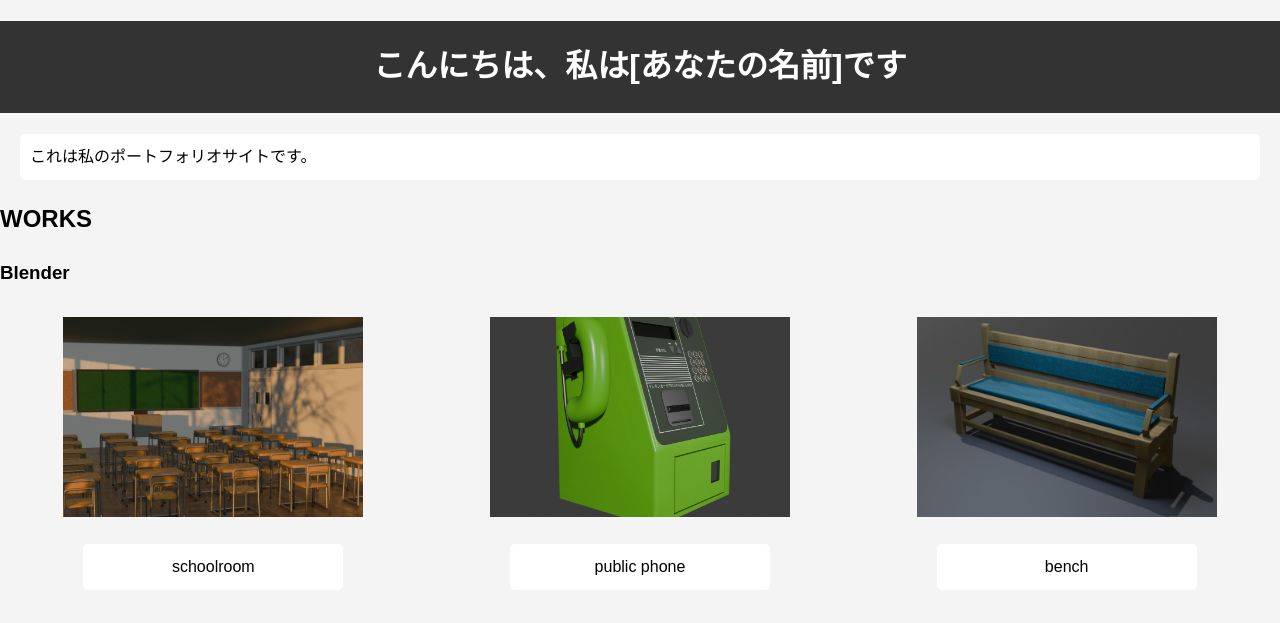
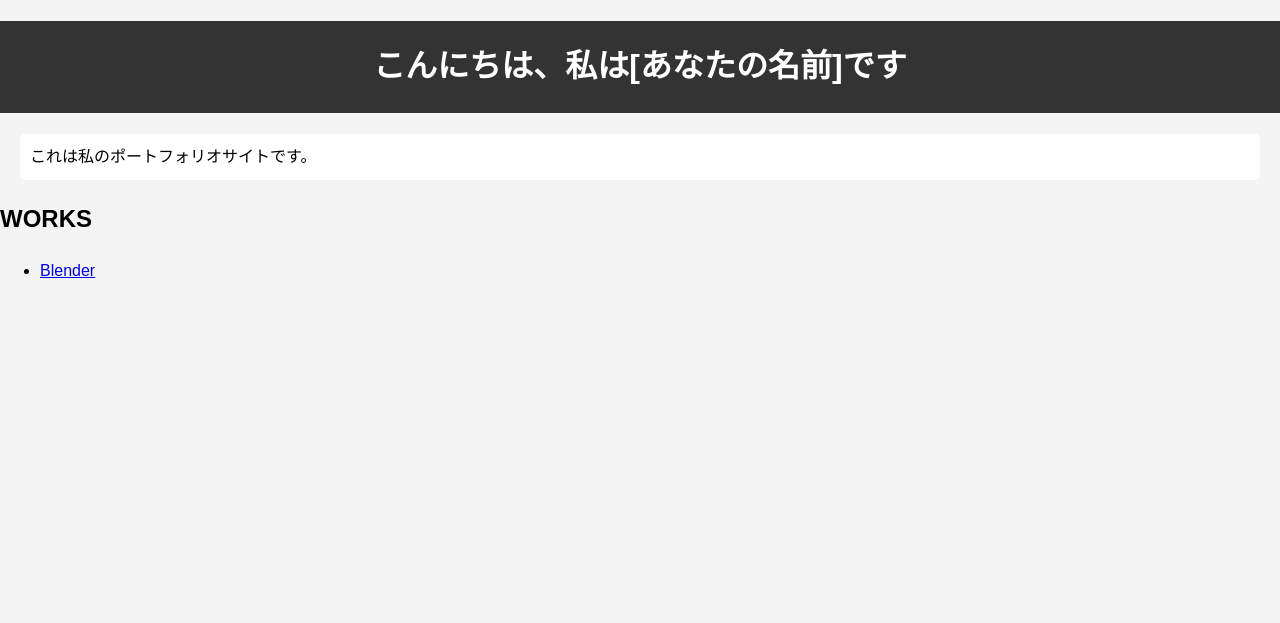
Before and after one commit to harukyabe2/harukyabe2.github.io, a plain HTML site: page index.html in a window 1280 px wide. Drawn offline with Linux system fonts and the light colour scheme.

Commit message:
Update index.html

```diff
--- a/index.html
+++ b/index.html
@@ -11,31 +11,9 @@
     <p>これは私のポートフォリオサイトです。</p>
 
     <h2 id="works">WORKS</h2>
-    <div id="blender">
-        <h3>Blender</h3>
-        <div class="gallery">
-            <div class="gallery-item">
-                <img src="image1.jpg" alt="作品1" class="gallery-image">
-                <p>schoolroom</p>
-            </div>
-            <div class="gallery-item">
-                <img src="image2.jpg" alt="作品2" class="gallery-image">
-                <p>public phone</p>
-            </div>
-            <div class="gallery-item">
-                <img src="image3.jpg" alt="作品3" class="gallery-image">
-                <p>bench</p>
-            </div>
-        </div>
-    </div>
-
-    <!-- モーダルのHTML -->
-    <div id="modal" class="modal">
-        <span class="close">&times;</span>
-        <img class="modal-content" id="modal-image">
-        <div id="caption"></div>
-    </div>
-
-    <script src="script.js"></script>
+    <ul>
+        <li><a href="blender.html">Blender</a></li>
+        <!-- 他の項目があればここに追加 -->
+    </ul>
 </body>
 </html>
```
